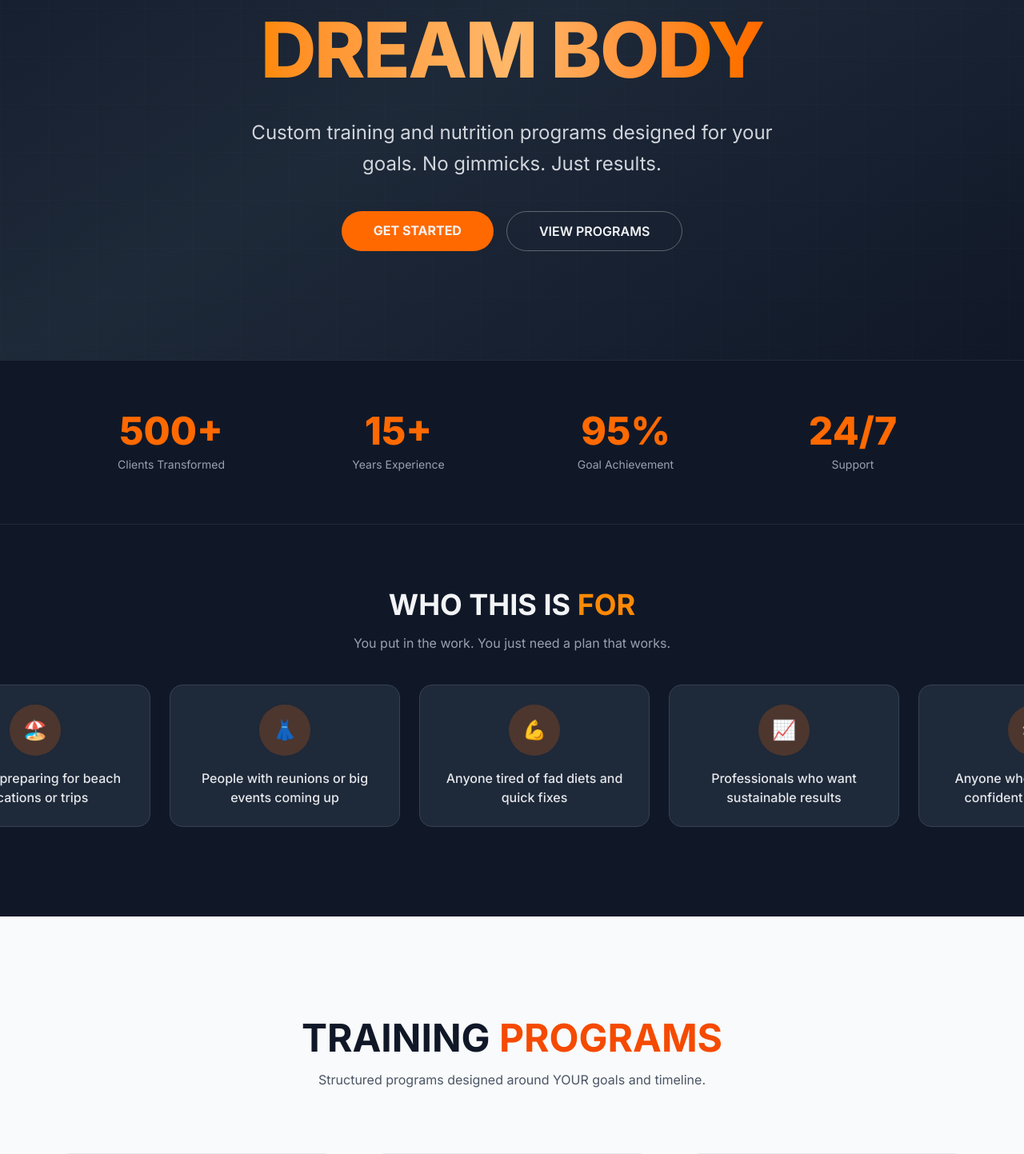
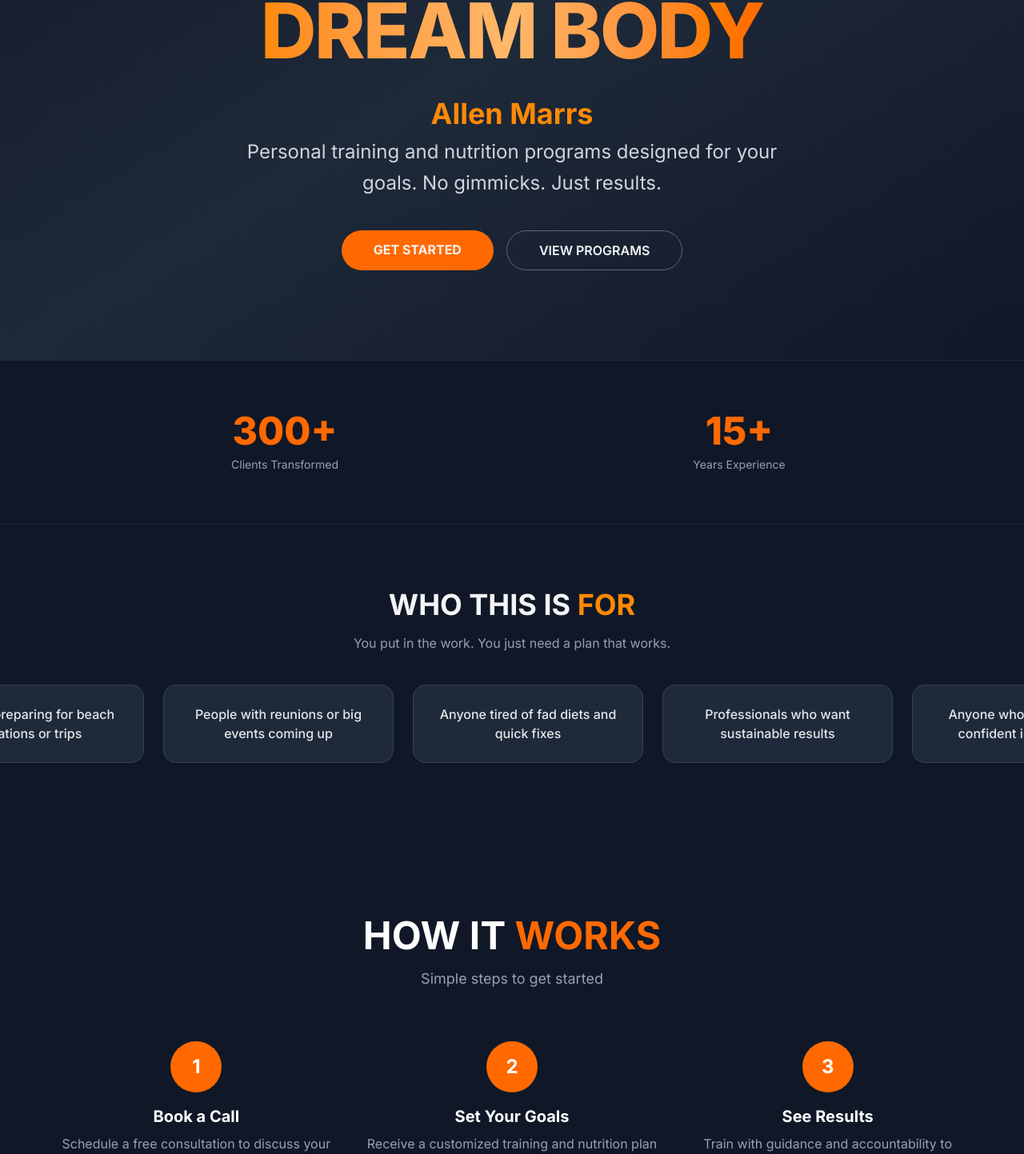
Before and after one commit to marrscozoe/amarsbody-website, a Next.js app: page / in a window 1280 px wide. Shown: the part 350-1793 px from the top of the page at 80% size. Built offline with nearby package versions, Linux system fonts and the light colour scheme.

Commit message:
Backup after changes - 2026-03-17 14:27

```diff
--- a/src/app/page.tsx
+++ b/src/app/page.tsx
@@ -70,8 +70,9 @@ export default function Home() {
               DREAM BODY
             </span>
           </h1>
+          <p className="text-3xl md:text-4xl text-orange-400 font-bold mb-2">Allen Marrs</p>
           <p className="text-xl md:text-2xl text-gray-300 mb-10 max-w-2xl mx-auto leading-relaxed">
-            Custom training and nutrition programs designed for your goals. No gimmicks. Just results.
+            Personal training and nutrition programs designed for your goals. No gimmicks. Just results.
           </p>
           <div className="flex flex-col sm:flex-row gap-4 justify-center">
             <a href="#contact" className="bg-orange-500 text-gray-100 font-bold py-3 px-10 rounded-full hover:bg-orange-400 transition-all transform hover:scale-105 hover:shadow-[0_0_30px_rgba(249,115,22,0.4)]">
@@ -85,22 +86,14 @@ export default function Home() {
       </section>
 
       <section className="py-16 bg-gray-900 border-y border-gray-800">
-        <div className="max-w-6xl mx-auto px-6 grid grid-cols-2 md:grid-cols-4 gap-8">
+        <div className="max-w-6xl mx-auto px-6 grid grid-cols-2 gap-8">
           <div className="text-center">
-            <div className="text-4xl md:text-5xl font-extrabold text-orange-500 mb-2">500+</div>
+            <div className="text-4xl md:text-5xl font-extrabold text-orange-500 mb-2">300+</div>
             <div className="text-gray-400 text-sm">Clients Transformed</div>
           </div>
           <div className="text-center">
             <div className="text-4xl md:text-5xl font-extrabold text-orange-500 mb-2">15+</div>
             <div className="text-gray-400 text-sm">Years Experience</div>
-          </div>
-          <div className="text-center">
-            <div className="text-4xl md:text-5xl font-extrabold text-orange-500 mb-2">95%</div>
-            <div className="text-gray-400 text-sm">Goal Achievement</div>
-          </div>
-          <div className="text-center">
-            <div className="text-4xl md:text-5xl font-extrabold text-orange-500 mb-2">24/7</div>
-            <div className="text-gray-400 text-sm">Support</div>
           </div>
         </div>
       </section>
@@ -117,12 +110,43 @@ export default function Home() {
         <div ref={scrollRef} className="flex overflow-x-auto gap-6 px-6 pb-8 scrollbar-hide" style={{ WebkitOverflowScrolling: 'touch' }}>
           {[...whoItForItems, ...whoItForItems].map((item, index) => (
             <div key={index} className="flex-shrink-0 w-72 bg-gray-800 border border-gray-700 rounded-2xl p-6 text-center hover:border-orange-500/50 hover:shadow-xl transition-all cursor-pointer">
-              <div className="w-16 h-16 mx-auto rounded-full bg-orange-500/20 flex items-center justify-center mb-4">
-                <span className="text-2xl">{item.icon}</span>
-              </div>
               <p className="text-gray-200 font-medium">{item.text}</p>
             </div>
           ))}
+        </div>
+      </section>
+
+      {/* How It Works */}
+      <section className="py-20 px-6 bg-gray-900">
+        <div className="max-w-6xl mx-auto">
+          <h2 className="text-4xl md:text-5xl font-bold text-center text-white mb-4">
+            HOW IT <span className="text-orange-500">WORKS</span>
+          </h2>
+          <p className="text-center text-gray-400 mb-16 text-lg">Simple steps to get started</p>
+
+          <div className="grid md:grid-cols-3 gap-8">
+            <div className="text-center">
+              <div className="w-16 h-16 mx-auto rounded-full bg-orange-500 flex items-center justify-center mb-4">
+                <span className="text-2xl font-bold text-white">1</span>
+              </div>
+              <h3 className="text-xl font-bold text-white mb-2">Book a Call</h3>
+              <p className="text-gray-400">Schedule a free consultation to discuss your goals and fitness background.</p>
+            </div>
+            <div className="text-center">
+              <div className="w-16 h-16 mx-auto rounded-full bg-orange-500 flex items-center justify-center mb-4">
+                <span className="text-2xl font-bold text-white">2</span>
+              </div>
+              <h3 className="text-xl font-bold text-white mb-2">Set Your Goals</h3>
+              <p className="text-gray-400">Receive a customized training and nutrition plan tailored to your goals.</p>
+            </div>
+            <div className="text-center">
+              <div className="w-16 h-16 mx-auto rounded-full bg-orange-500 flex items-center justify-center mb-4">
+                <span className="text-2xl font-bold text-white">3</span>
+              </div>
+              <h3 className="text-xl font-bold text-white mb-2">See Results</h3>
+              <p className="text-gray-400">Train with guidance and accountability to achieve lasting results.</p>
+            </div>
+          </div>
         </div>
       </section>
 
@@ -181,7 +205,6 @@ export default function Home() {
 
           <div className="grid md:grid-cols-3 gap-8">
             <div className="group bg-gray-800 border border-gray-700 rounded-3xl p-8 hover:border-orange-500/50 transition-all duration-300 hover:-translate-y-2">
-              <div className="text-5xl mb-6">💪</div>
               <h3 className="text-2xl font-bold mb-4 text-gray-100 group-hover:text-orange-400 transition-colors">Personal Training</h3>
               <p className="text-gray-400 mb-6 leading-relaxed">One-on-one sessions tailored to YOUR goals. Build strength and transform your body.</p>
               <ul className="space-y-2">
@@ -192,7 +215,6 @@ export default function Home() {
             </div>
 
             <div className="group bg-gray-800 border border-gray-700 rounded-3xl p-8 hover:border-orange-500/50 transition-all duration-300 hover:-translate-y-2">
-              <div className="text-5xl mb-6">🥗</div>
               <h3 className="text-2xl font-bold mb-4 text-gray-100 group-hover:text-orange-400 transition-colors">Nutrition Coaching</h3>
               <p className="text-gray-400 mb-6 leading-relaxed">Eat to support your goals. No starvation — just proper nutrition that fits your life.</p>
               <ul className="space-y-2">
@@ -203,7 +225,6 @@ export default function Home() {
             </div>
 
             <div className="group bg-gray-800 border border-gray-700 rounded-3xl p-8 hover:border-orange-500/50 transition-all duration-300 hover:-translate-y-2">
-              <div className="text-5xl mb-6">🎯</div>
               <h3 className="text-2xl font-bold mb-4 text-gray-100 group-hover:text-orange-400 transition-colors">Online Coaching</h3>
               <p className="text-gray-400 mb-6 leading-relaxed">Train anywhere. Personalized programming with weekly check-ins.</p>
               <ul className="space-y-2">
```
